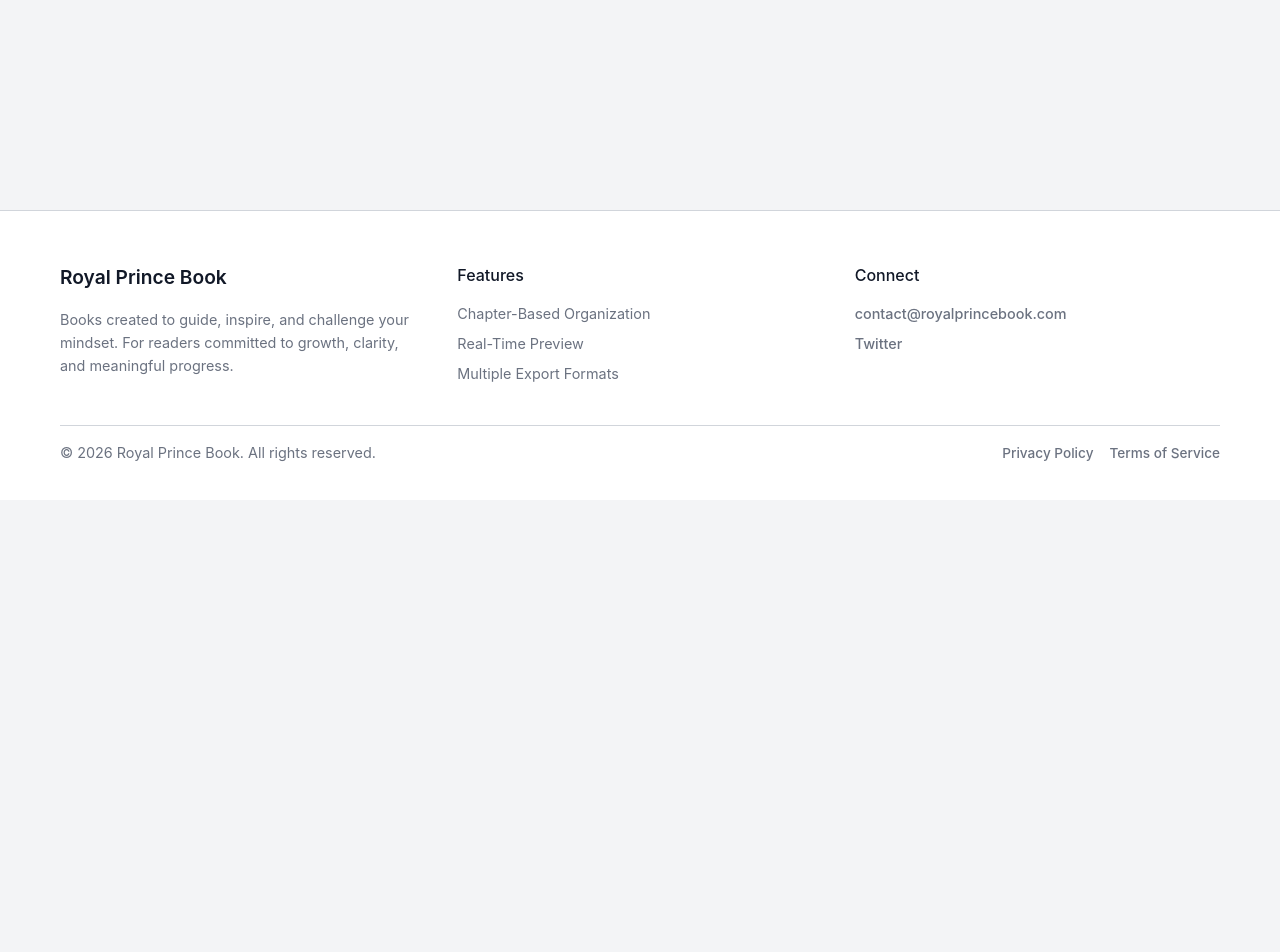
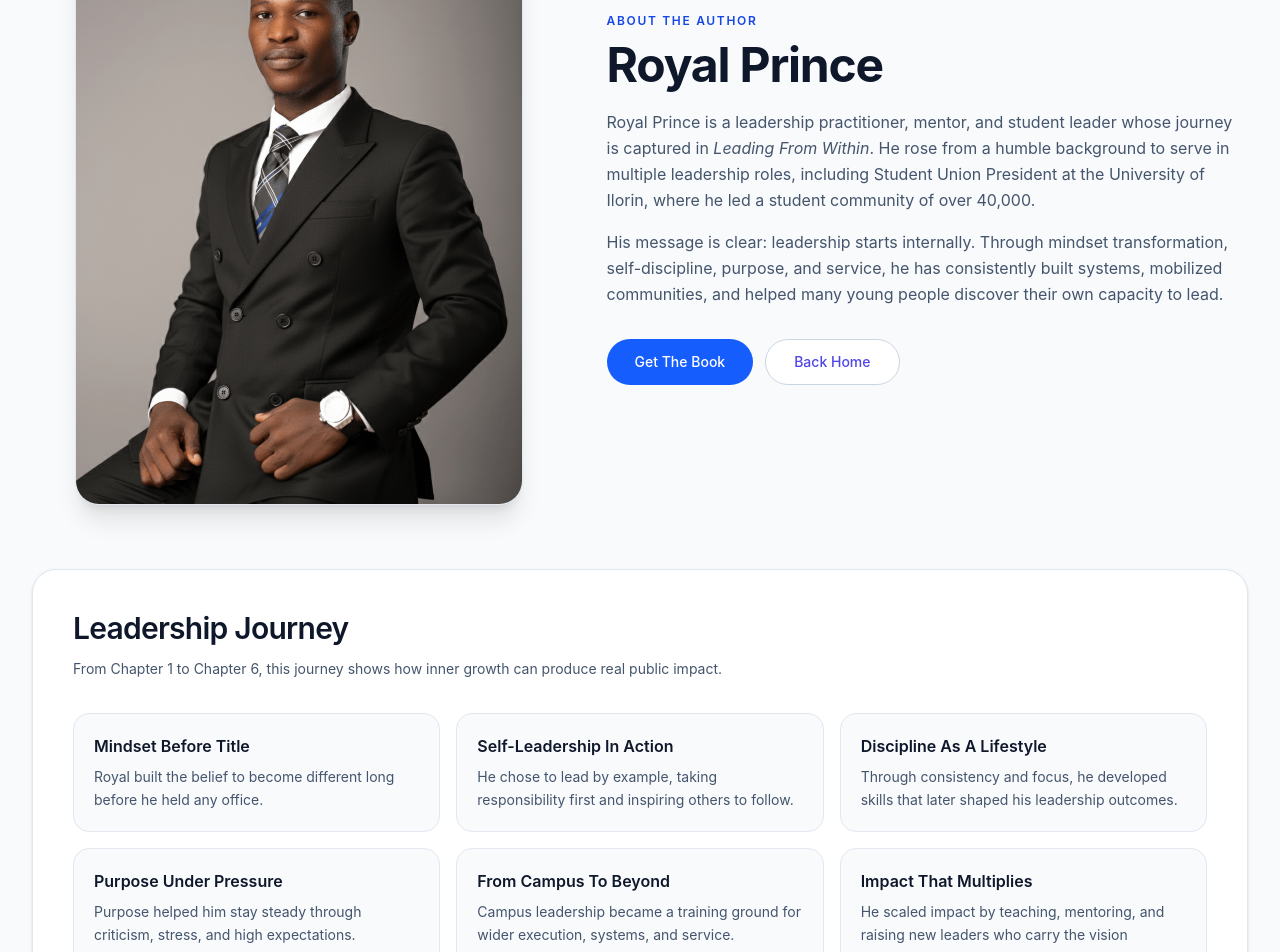
Before and after one commit to RoyalPrince700/royalprincebook, a React (Vite) app in the folder frontend/: page /about-author in a window 1280 px wide. Shown: the part 300-1252 px from the top of the page. Before the commit the page ends 800 px from the top, so only its background shows below. Built offline with nearby package versions, Linux system fonts and the light colour scheme; no server answers; the HTML template or start-up script is replaced by a standard one.

Commit message:
about author added

```diff
--- a/frontend/src/App.jsx
+++ b/frontend/src/App.jsx
@@ -6,6 +6,7 @@ import Login from './components/Auth/Login';
 import Register from './components/Auth/Register';
 import Dashboard from './components/Dashboard/Dashboard';
 import Home from './pages/Home';
+import AboutAuthor from './pages/AboutAuthor';
 import PrivacyPolicy from './pages/PrivacyPolicy';
 import TermsOfService from './pages/TermsOfService';
 import BookEditor from './components/Book/BookEditor';
@@ -43,6 +44,7 @@ function App() {
           <Layout>
             <Routes>
               <Route path="/" element={<Home />} />
+              <Route path="/about-author" element={<AboutAuthor />} />
               <Route path="/privacy-policy" element={<PrivacyPolicy />} />
               <Route path="/terms-of-service" element={<TermsOfService />} />
               <Route path="/all-books" element={<BookList />} />
--- a/frontend/src/components/Navbar.jsx
+++ b/frontend/src/components/Navbar.jsx
@@ -56,6 +56,9 @@ const Navbar = () => {
             <Link to="/all-books" className="text-xs text-gray-700 hover:text-black transition-colors">
               Books
             </Link>
+            <Link to="/about-author" className="text-xs text-gray-700 hover:text-black transition-colors">
+              About Author
+            </Link>
             {user ? (
               <>
                 <Link to="/dashboard" className="text-xs text-gray-700 hover:text-black transition-colors">
@@ -93,6 +96,9 @@ const Navbar = () => {
           {/* Mobile Menu Button (simplified) */}
           <div className="md:hidden flex items-center gap-4">
              {/* <ThemeToggle /> */}
+            <Link to="/about-author" className="text-sm font-medium text-gray-900">
+              Author
+            </Link>
             {user ? (
                <Link to="/dashboard" className="text-sm font-medium text-gray-900">
                  Dashboard
--- /dev/null
+++ b/frontend/src/pages/AboutAuthor.jsx
@@ -0,0 +1,113 @@
+import React from 'react';
+import { Link } from 'react-router-dom';
+import royalPrinceImage from '../assets/royalprince.png';
+
+const AboutAuthor = () => {
+  return (
+    <div className="min-h-screen bg-slate-50 text-slate-900">
+      <section className="px-4 pb-16 pt-28 sm:px-6 lg:px-8">
+        <div className="mx-auto grid max-w-7xl gap-10 lg:grid-cols-[1fr_1.2fr] lg:items-center">
+          <div className="mx-auto w-full max-w-md">
+            <div className="overflow-hidden rounded-3xl border border-slate-200 bg-white shadow-xl">
+              <img
+                src={royalPrinceImage}
+                alt="Royal Prince, author of Leading From Within"
+                className="h-full w-full object-cover"
+              />
+            </div>
+          </div>
+
+          <div>
+            <p className="text-xs font-semibold uppercase tracking-[0.14em] text-blue-700">
+              About The Author
+            </p>
+            <h1 className="mt-3 text-4xl font-bold tracking-tight text-slate-900 md:text-5xl">
+              Royal Prince
+            </h1>
+            <p className="mt-5 max-w-3xl text-base leading-relaxed text-slate-600">
+              Royal Prince is a leadership practitioner, mentor, and student leader whose journey is
+              captured in <em>Leading From Within</em>. He rose from a humble background to serve in multiple
+              leadership roles, including Student Union President at the University of Ilorin, where he
+              led a student community of over 40,000.
+            </p>
+            <p className="mt-4 max-w-3xl text-base leading-relaxed text-slate-600">
+              His message is clear: leadership starts internally. Through mindset transformation,
+              self-discipline, purpose, and service, he has consistently built systems, mobilized
+              communities, and helped many young people discover their own capacity to lead.
+            </p>
+
+            <div className="mt-8 flex flex-col gap-3 sm:flex-row">
+              <Link
+                to="/all-books"
+                className="inline-flex items-center justify-center rounded-full bg-blue-600 px-7 py-3 text-sm font-semibold text-white! transition hover:bg-blue-700 hover:text-white!"
+              >
+                Get The Book
+              </Link>
+              <Link
+                to="/"
+                className="inline-flex items-center justify-center rounded-full border border-slate-300 bg-white px-7 py-3 text-sm font-semibold text-slate-700 transition hover:bg-slate-100"
+              >
+                Back Home
+              </Link>
+            </div>
+          </div>
+        </div>
+      </section>
+
+      <section className="px-4 pb-16 sm:px-6 lg:px-8">
+        <div className="mx-auto max-w-7xl rounded-3xl border border-slate-200 bg-white p-8 shadow-sm md:p-10">
+          <h2 className="text-3xl font-semibold tracking-tight text-slate-900">Leadership Journey</h2>
+          <p className="mt-3 max-w-3xl text-sm leading-relaxed text-slate-600">
+            From Chapter 1 to Chapter 6, this journey shows how inner growth can produce real public impact.
+          </p>
+
+          <div className="mt-8 grid gap-4 md:grid-cols-2 lg:grid-cols-3">
+            <article className="rounded-2xl border border-slate-200 bg-slate-50 p-5">
+              <h3 className="text-base font-semibold text-slate-900">Mindset Before Title</h3>
+              <p className="mt-2 text-sm leading-relaxed text-slate-600">
+                Royal built the belief to become different long before he held any office.
+              </p>
+            </article>
+
+            <article className="rounded-2xl border border-slate-200 bg-slate-50 p-5">
+              <h3 className="text-base font-semibold text-slate-900">Self-Leadership In Action</h3>
+              <p className="mt-2 text-sm leading-relaxed text-slate-600">
+                He chose to lead by example, taking responsibility first and inspiring others to follow.
+              </p>
+            </article>
+
+            <article className="rounded-2xl border border-slate-200 bg-slate-50 p-5">
+              <h3 className="text-base font-semibold text-slate-900">Discipline As A Lifestyle</h3>
+              <p className="mt-2 text-sm leading-relaxed text-slate-600">
+                Through consistency and focus, he developed skills that later shaped his leadership outcomes.
+              </p>
+            </article>
+
+            <article className="rounded-2xl border border-slate-200 bg-slate-50 p-5">
+              <h3 className="text-base font-semibold text-slate-900">Purpose Under Pressure</h3>
+              <p className="mt-2 text-sm leading-relaxed text-slate-600">
+                Purpose helped him stay steady through criticism, stress, and high expectations.
+              </p>
+            </article>
+
+            <article className="rounded-2xl border border-slate-200 bg-slate-50 p-5">
+              <h3 className="text-base font-semibold text-slate-900">From Campus To Beyond</h3>
+              <p className="mt-2 text-sm leading-relaxed text-slate-600">
+                Campus leadership became a training ground for wider execution, systems, and service.
+              </p>
+            </article>
+
+            <article className="rounded-2xl border border-slate-200 bg-slate-50 p-5">
+              <h3 className="text-base font-semibold text-slate-900">Impact That Multiplies</h3>
+              <p className="mt-2 text-sm leading-relaxed text-slate-600">
+                He scaled impact by teaching, mentoring, and raising new leaders who carry the vision forward.
+              </p>
+            </article>
+          </div>
+        </div>
+      </section>
+    </div>
+  );
+};
+
+export default AboutAuthor;
--- a/frontend/src/pages/Home.jsx
+++ b/frontend/src/pages/Home.jsx
@@ -33,6 +33,7 @@ const chapterHighlights = [
 const Home = () => {
   const [books, setBooks] = useState([]);
   const [loading, setLoading] = useState(true);
+  const [showAboutBook, setShowAboutBook] = useState(false);
 
   useEffect(() => {
     const fetchBooks = async () => {
@@ -112,6 +113,41 @@ const Home = () => {
                 alt="Leading From Within Book Cover"
                 className="w-full rounded-2xl object-cover"
               />
+            </div>
+            <div className="mx-auto mt-5 max-w-md">
+              <div className="grid gap-3 sm:grid-cols-2">
+                <button
+                  type="button"
+                  onClick={() => setShowAboutBook((prev) => !prev)}
+                  className="inline-flex w-full items-center justify-center rounded-full border border-blue-200 bg-white px-6 py-3 text-sm font-semibold text-blue-700 transition hover:border-blue-300 hover:bg-blue-50"
+                >
+                  {showAboutBook ? 'Hide About the Book' : 'About the Book'}
+                </button>
+                <Link
+                  to="/about-author"
+                  className="inline-flex w-full items-center justify-center rounded-full bg-slate-900 px-6 py-3 text-sm font-semibold text-white! transition hover:bg-slate-700 hover:text-white!"
+                >
+                  About Author
+                </Link>
+              </div>
+
+              {showAboutBook && (
+                <div className="mt-4 rounded-2xl border border-slate-200 bg-white p-5 text-left shadow-sm">
+                  <h3 className="text-lg font-semibold text-slate-900">About Leading From Within</h3>
+                  <p className="mt-2 text-sm leading-relaxed text-slate-600">
+                    <em>Leading From Within</em> is a deeply personal and practical leadership journey. In Chapters 1
+                    to 6, the author moves from humble beginnings and a mindset shift, to self-leadership, discipline,
+                    and purpose-driven action. The book shows how growth starts internally before it becomes visible
+                    externally.
+                  </p>
+                  <p className="mt-3 text-sm leading-relaxed text-slate-600">
+                    Readers will discover how consistency builds confidence, how purpose gives direction under pressure,
+                    and how service transforms influence into lasting impact. This is more than inspiration: each chapter
+                    includes practical lessons that help students, young professionals, and aspiring leaders take bold,
+                    measurable steps in real life.
+                  </p>
+                </div>
+              )}
             </div>
           </div>
         </div>
```
Also changed, not shown: frontend/src/assets/royalprince.png (added).
